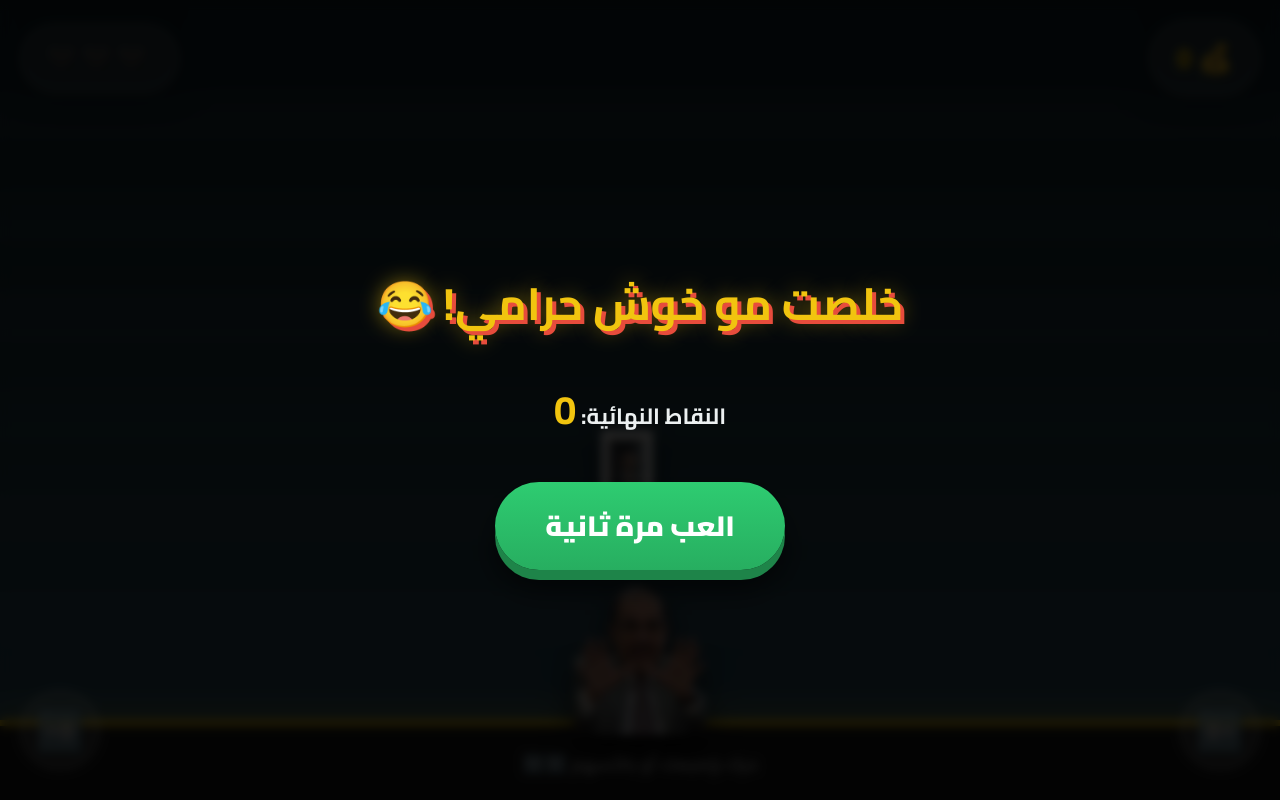
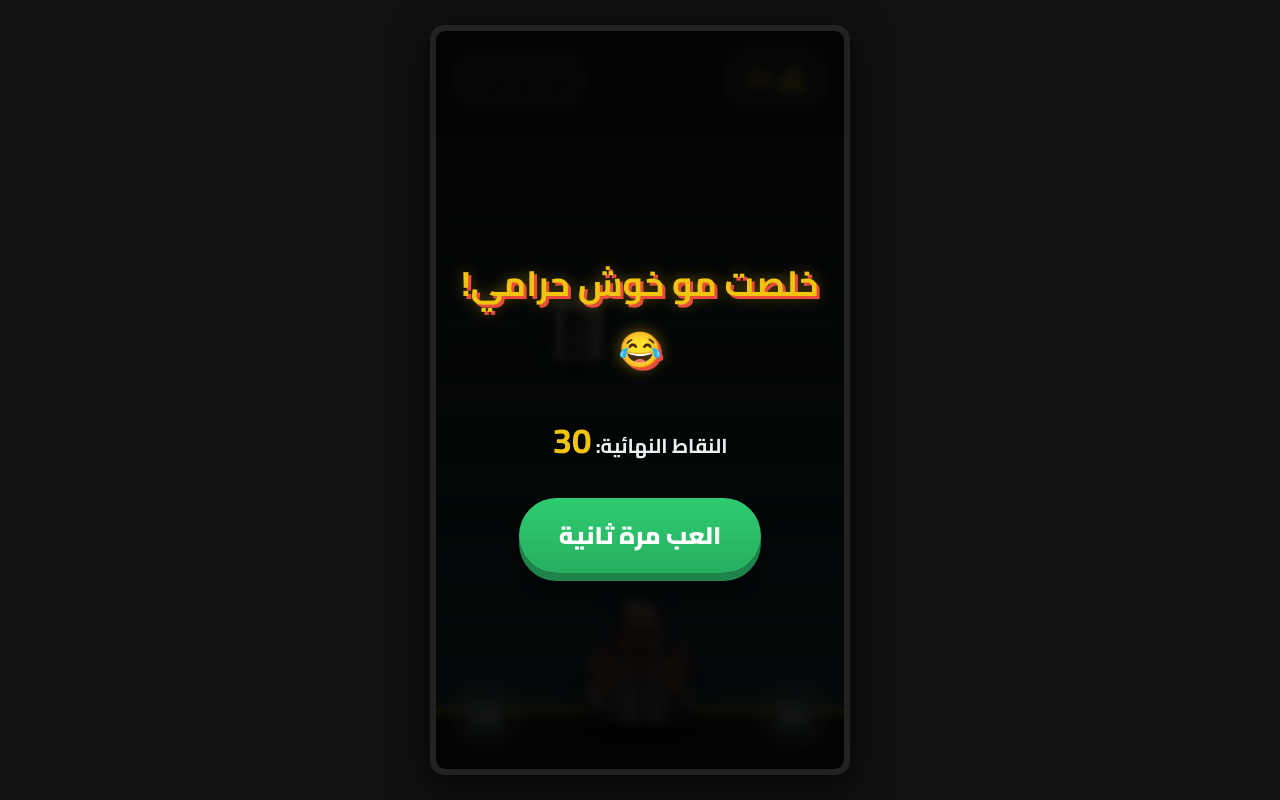
Before and after one commit to MUSTAFA-mbx5/Noore, a plain HTML site: page index.html in a window 1280 px wide. Both pictures are taken after a click on the button "ابدأ شغلها". Drawn offline with Linux system fonts and the light colour scheme.

Commit message:
Update index.html

```diff
--- a/index.html
+++ b/index.html
@@ -16,7 +16,6 @@
             margin: 0;
             padding: 0;
             height: 100vh;
-            width: 100vw;
             background: #111;
             overflow: hidden;
             display: flex;
@@ -24,16 +23,21 @@
             align-items: center;
         }
 
-        /* شاشة اللعبة كاملة */
+        /* تصغير حجم اللعبة وتوسيطها */
         #game-container {
             width: 100%;
+            max-width: 420px; /* العرض صغير */
             height: 100%;
+            max-height: 750px; /* الطول صغير */
             background: linear-gradient(to bottom, #0f2027, #203a43, #2c5364);
             position: relative;
             overflow: hidden;
+            border: 6px solid #222;
+            border-radius: 15px;
+            box-shadow: 0 10px 40px rgba(0,0,0,0.8);
         }
 
-        /* الخلفية المتحركة (خطوط سرعة) */
+        /* الخلفية المتحركة */
         .speed-lines {
             position: absolute;
             top: 0;
@@ -43,17 +47,17 @@
             background: repeating-linear-gradient(
                 0deg,
                 transparent,
-                transparent 50px,
-                rgba(255, 255, 255, 0.03) 50px,
-                rgba(255, 255, 255, 0.03) 100px
+                transparent 40px,
+                rgba(255, 255, 255, 0.05) 40px,
+                rgba(255, 255, 255, 0.05) 80px
             );
-            animation: moveLines 1s linear infinite;
+            animation: moveLines 0.8s linear infinite; /* حركة أسرع */
             z-index: 1;
         }
 
         @keyframes moveLines {
             0% { transform: translateY(0); }
-            100% { transform: translateY(100px); }
+            100% { transform: translateY(80px); }
         }
 
         /* الأرضية */
@@ -61,27 +65,27 @@
             position: absolute;
             bottom: 0;
             width: 100%;
-            height: 80px;
+            height: 60px;
             background: #1a1a1a;
-            border-top: 6px solid #f1c40f;
+            border-top: 5px solid #f1c40f;
             z-index: 2;
-            box-shadow: 0 -10px 30px rgba(241, 196, 15, 0.2);
+            box-shadow: 0 -5px 20px rgba(241, 196, 15, 0.2);
         }
 
         /* الشخصية */
         #player {
-            width: 130px;
-            height: 160px;
-            background-image: url('character.png'); /* تأكد من اسم الصورة */
+            width: 110px;
+            height: 140px;
+            background-image: url('character.png');
             background-size: contain;
             background-position: center bottom;
             background-repeat: no-repeat;
             position: absolute;
-            bottom: 60px;
-            left: calc(50% - 65px);
+            bottom: 45px;
+            left: calc(50% - 55px);
             z-index: 10;
-            filter: drop-shadow(0 15px 15px rgba(0,0,0,0.8));
-            animation: idleFloat 1.5s infinite alternate ease-in-out;
+            filter: drop-shadow(0 10px 10px rgba(0,0,0,0.8));
+            animation: idleFloat 0.8s infinite alternate ease-in-out; /* اهتزاز أسرع */
         }
 
         @keyframes idleFloat {
@@ -92,22 +96,22 @@
         /* الأغراض المتساقطة */
         .falling-item {
             position: absolute;
-            width: 70px;
-            height: 70px;
+            width: 60px;
+            height: 60px;
             background-size: contain;
             background-position: center;
             background-repeat: no-repeat;
             top: -100px;
             z-index: 5;
-            filter: drop-shadow(0 10px 10px rgba(0,0,0,0.7));
+            filter: drop-shadow(0 8px 8px rgba(0,0,0,0.7));
         }
 
-        /* واجهة المستخدم (النقاط والقلوب) */
+        /* واجهة المستخدم */
         #ui-layer {
             position: absolute;
-            top: 20px;
-            left: 20px;
-            right: 20px;
+            top: 15px;
+            left: 15px;
+            right: 15px;
             display: flex;
             justify-content: space-between;
             align-items: center;
@@ -116,42 +120,36 @@
         }
 
         .glass-panel {
-            background: rgba(255, 255, 255, 0.1);
-            backdrop-filter: blur(10px);
-            -webkit-backdrop-filter: blur(10px);
-            border: 2px solid rgba(255, 255, 255, 0.2);
-            padding: 10px 25px;
+            background: rgba(255, 255, 255, 0.15);
+            backdrop-filter: blur(8px);
+            -webkit-backdrop-filter: blur(8px);
+            border: 2px solid rgba(255, 255, 255, 0.3);
+            padding: 8px 20px;
             border-radius: 50px;
-            font-size: 28px;
+            font-size: 24px;
             font-weight: 900;
             color: #fff;
-            box-shadow: 0 8px 32px rgba(0, 0, 0, 0.3);
-            text-shadow: 2px 2px 4px rgba(0,0,0,0.5);
+            box-shadow: 0 5px 20px rgba(0, 0, 0, 0.4);
+            text-shadow: 2px 2px 4px rgba(0,0,0,0.6);
         }
 
-        #score-board {
-            color: #f1c40f;
-        }
-
-        #lives {
-            letter-spacing: 5px;
-            font-size: 24px;
-        }
+        #score-board { color: #f1c40f; }
+        #lives { letter-spacing: 3px; font-size: 22px; }
 
         /* النصوص الطائرة */
         .floating-text {
             position: absolute;
-            font-size: 40px;
+            font-size: 35px;
             font-weight: 900;
             z-index: 15;
             pointer-events: none;
-            animation: floatUp 0.8s cubic-bezier(0.175, 0.885, 0.32, 1.275) forwards;
-            text-shadow: 3px 3px 0 #000, -1px -1px 0 #000, 1px -1px 0 #000, -1px 1px 0 #000, 1px 1px 0 #000;
+            animation: floatUp 0.7s cubic-bezier(0.175, 0.885, 0.32, 1.275) forwards;
+            text-shadow: 3px 3px 0 #000;
         }
 
         @keyframes floatUp {
             0% { transform: translateY(0) scale(1); opacity: 1; }
-            100% { transform: translateY(-120px) scale(1.5); opacity: 0; }
+            100% { transform: translateY(-100px) scale(1.3); opacity: 0; }
         }
 
         /* شاشات البداية والنهاية */
@@ -161,7 +159,7 @@
             left: 0;
             width: 100%;
             height: 100%;
-            background: rgba(0, 0, 0, 0.85);
+            background: rgba(0, 0, 0, 0.9);
             backdrop-filter: blur(5px);
             display: flex;
             flex-direction: column;
@@ -174,22 +172,23 @@
         }
 
         .screen h1 {
-            font-size: 45px;
+            font-size: 35px;
             margin-bottom: 10px;
             color: #f1c40f;
-            text-shadow: 4px 4px 0 #e74c3c, 0 0 20px rgba(241, 196, 15, 0.5);
+            text-shadow: 3px 3px 0 #e74c3c, 0 0 15px rgba(241, 196, 15, 0.5);
         }
 
         .screen p {
-            font-size: 22px;
+            font-size: 20px;
             color: #ecf0f1;
-            margin-bottom: 40px;
+            margin-bottom: 30px;
             line-height: 1.6;
+            font-weight: bold;
         }
 
         button {
-            padding: 18px 50px;
-            font-size: 28px;
+            padding: 15px 40px;
+            font-size: 24px;
             font-family: 'Cairo', sans-serif;
             font-weight: 900;
             cursor: pointer;
@@ -197,47 +196,33 @@
             color: white;
             border: none;
             border-radius: 50px;
-            box-shadow: 0 10px 0 #1e8449, 0 20px 30px rgba(0,0,0,0.6);
+            box-shadow: 0 8px 0 #1e8449, 0 15px 20px rgba(0,0,0,0.6);
             transition: all 0.1s;
         }
 
         button:active {
-            transform: translateY(10px);
+            transform: translateY(8px);
             box-shadow: 0 0 0 #1e8449, 0 5px 10px rgba(0,0,0,0.6);
         }
 
-        .hidden {
-            display: none !important;
-        }
-
-        .controls-hint {
-            position: absolute;
-            bottom: 20px;
-            width: 100%;
-            text-align: center;
-            color: rgba(255,255,255,0.6);
-            font-size: 18px;
-            z-index: 3;
-            pointer-events: none;
-            font-weight: bold;
-        }
+        .hidden { display: none !important; }
 
         /* أزرار التحكم للجوال */
         .mobile-controls {
             position: absolute;
-            bottom: 30px;
+            bottom: 20px;
             width: 100%;
             display: flex;
             justify-content: space-between;
-            padding: 0 20px;
+            padding: 0 15px;
             z-index: 25;
             pointer-events: none;
         }
         .mobile-controls button {
-            width: 80px;
-            height: 80px;
+            width: 70px;
+            height: 70px;
             border-radius: 50%;
-            font-size: 40px;
+            font-size: 35px;
             padding: 0;
             display: flex;
             justify-content: center;
@@ -247,11 +232,11 @@
             box-shadow: none;
             border: 2px solid rgba(255,255,255,0.5);
             color: white;
-            opacity: 0.7;
+            opacity: 0.8;
         }
         .mobile-controls button:active {
-            background: rgba(255,255,255,0.5);
-            transform: none;
+            background: rgba(255,255,255,0.6);
+            transform: scale(0.95);
         }
     </style>
 </head>
@@ -272,8 +257,6 @@
 
         <div id="player"></div>
 
-        <div class="controls-hint">حرك بإصبعك أو بالأسهم ⬅️➡️</div>
-
         <!-- أزرار للجوال -->
         <div class="mobile-controls">
             <button onclick="movePlayer(-40)">⬅️</button>
@@ -283,23 +266,23 @@
         <!-- النصوص العربية الخاصة بك -->
         <div id="start-screen" class="screen">
             <h1>بوك الثروة الوطنية 💸🛢️</h1>
-            <p>ساعد الشخصية بوك الفلوس العراق!<br>احذر من عاليه نصيف 💣!</p>
+            <p>ساعد الشخصية بوك الفلوس العراق!<br>احذر من عاليه نصيف 💣!<br><span style="color:#e74c3c; font-size:16px;">(اللعبة سريعة جداً، ركز!)</span></p>
             <button onclick="startGame()">ابدأ شغلها</button>
         </div>
 
         <div id="game-over-screen" class="screen hidden">
             <h1>خلصت مو خوش حرامي! 😂</h1>
-            <p>النقاط النهائية: <span id="final-score" style="color:#f1c40f; font-size: 40px;">0</span></p>
+            <p>النقاط النهائية: <span id="final-score" style="color:#f1c40f; font-size: 35px;">0</span></p>
             <button onclick="restartGame()">العب مرة ثانية</button>
         </div>
     </div>
 
     <script>
         // --- الإعدادات ---
-        const PLAYER_WIDTH = 130;
-        const PLAYER_HEIGHT = 160;
-        const ITEM_WIDTH = 70;
-        const ITEM_HEIGHT = 70;
+        const PLAYER_WIDTH = 110;
+        const PLAYER_HEIGHT = 140;
+        const ITEM_WIDTH = 60;
+        const ITEM_HEIGHT = 60;
 
         const player = document.getElementById('player');
         const gameContainer = document.getElementById('game-container');
@@ -315,7 +298,10 @@
         let lives = 3;
         let isGameRunning = false;
         let spawnInterval;
-        let gameSpeed = 14; // السرعة صارت عالية
+
+        // 🔥 السرعة صارت كلش عالية هنا (22)
+        let gameSpeed = 22;
+
         let animationId;
         let items = [];
 
@@ -329,8 +315,8 @@
         // --- التحكم ---
         document.addEventListener('keydown', (e) => {
             if (!isGameRunning) return;
-            if (e.key === 'ArrowLeft' || e.key === 'a') movePlayer(-35);
-            if (e.key === 'ArrowRight' || e.key === 'd') movePlayer(35);
+            if (e.key === 'ArrowLeft' || e.key === 'a') movePlayer(-40);
+            if (e.key === 'ArrowRight' || e.key === 'd') movePlayer(40);
         });
 
         gameContainer.addEventListener('touchmove', (e) => {
@@ -375,7 +361,8 @@
             player.style.left = playerX + 'px';
             scoreBoard.innerText = '💰 0';
             livesBoard.innerText = '❤️❤️❤️';
-            gameSpeed = 14; // إعادة ضبط السرعة
+
+            gameSpeed = 22; // إعادة ضبط السرعة للبداية
             items.forEach(i => i.element.remove());
             items = [];
 
@@ -384,8 +371,8 @@
             music.volume = 0.5;
             music.play().catch(e => console.log("Audio blocked"));
 
-            // الأغراض تطلع كل 500 ملي ثانية (سريع)
-            spawnInterval = setInterval(spawnItem, 500);
+            // 🔥 الأغراض تطلع كل 300 ملي ثانية (سرعة جنونية)
+            spawnInterval = setInterval(spawnItem, 300);
             gameLoop();
         }
 
@@ -441,7 +428,7 @@
                 }
 
                 // طاح على الأرض
-                if (item.y > gameContainer.clientHeight - 80) {
+                if (item.y > gameContainer.clientHeight - 60) {
                     if (item.type.type !== 'bomb') {
                         loseLife();
                     }
@@ -472,9 +459,9 @@
                 item.element.style.transition = 'all 0.3s';
                 setTimeout(() => item.element.remove(), 300);
 
-                // زيادة السرعة كل 100 نقطة
-                if (score % 100 === 0 && gameSpeed < 25) {
-                    gameSpeed += 2;
+                // زيادة السرعة أكثر كل 100 نقطة (لحد ما توصل 40)
+                if (score % 100 === 0 && gameSpeed < 40) {
+                    gameSpeed += 3;
                 }
             }
         }
@@ -498,7 +485,7 @@
             el.style.top = y + 'px';
             el.style.color = color;
             gameContainer.appendChild(el);
-            setTimeout(() => el.remove(), 800);
+            setTimeout(() => el.remove(), 700);
         }
 
         function gameOver() {
```
